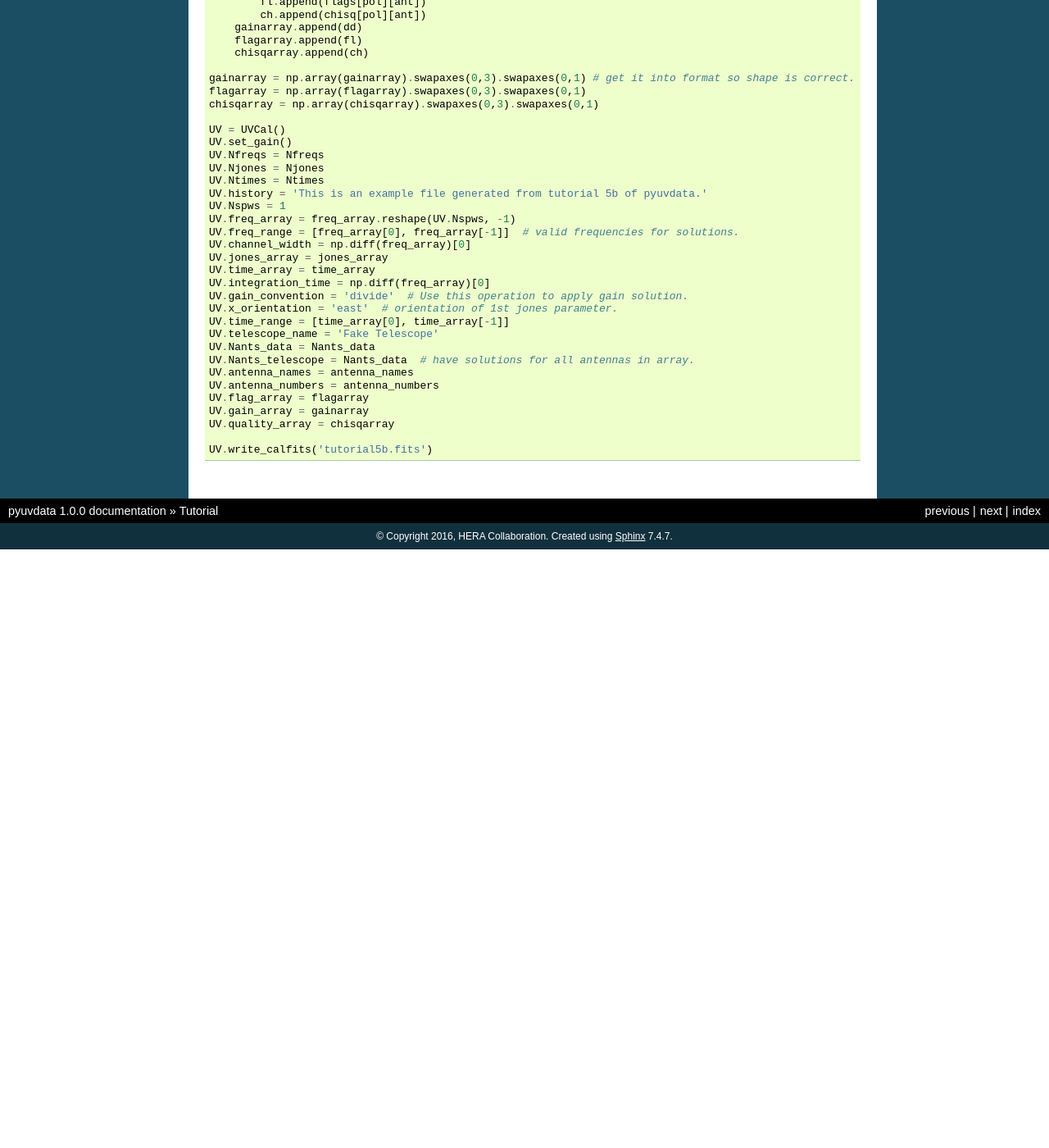
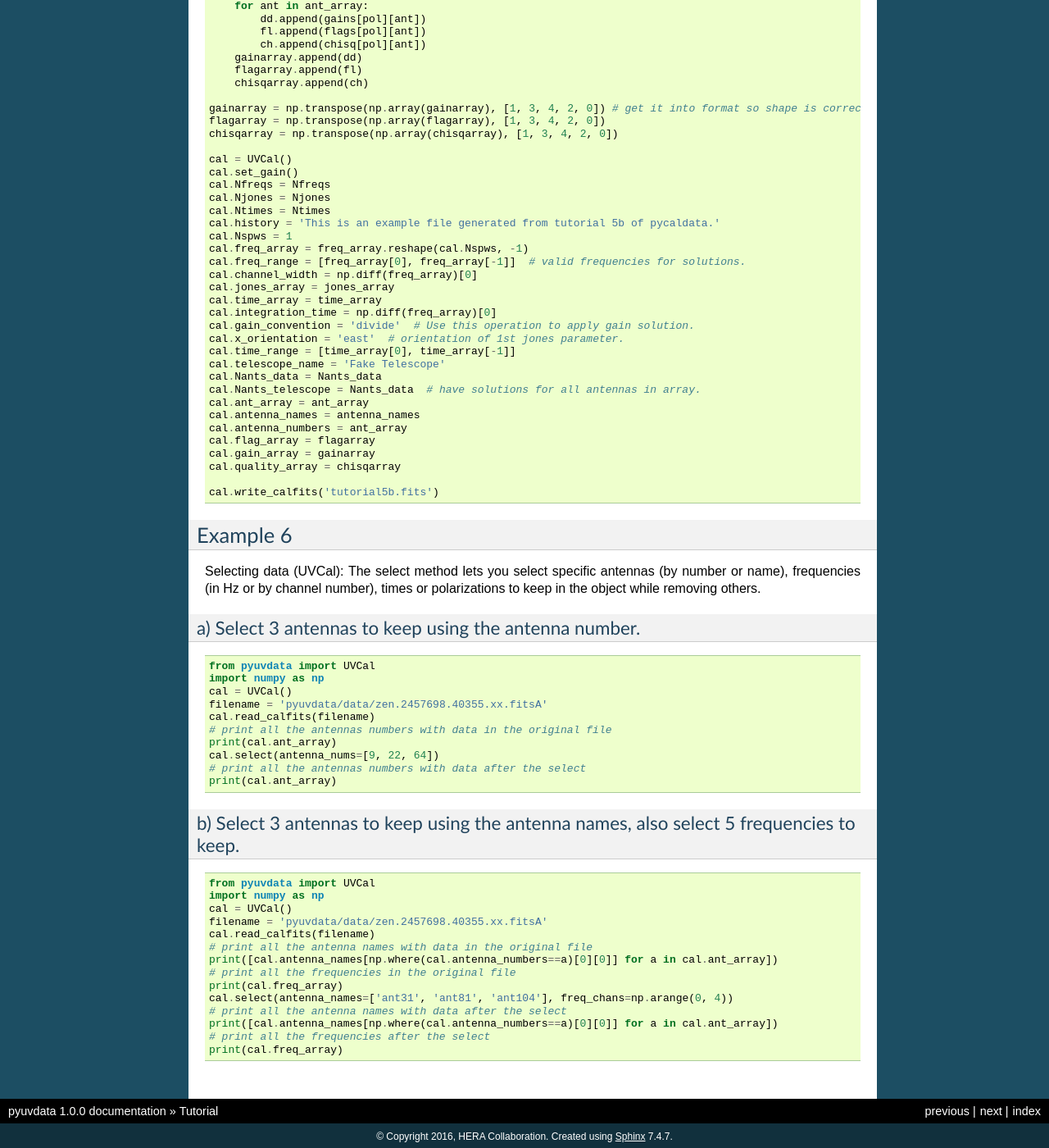
Before and after one commit to RadioAstronomySoftwareGroup/pyuvdata, a Sphinx documentation site: the page built from docs/tutorial.rst, in a window 1280 px wide and 1400 px high, scrolled down 3559 px. Shown: the whole window at 82% size. Built offline with Sphinx 7.4.7, drawn with Linux system fonts in a browser that asks for light colours; before the commit the page ends 4229 px from its top, so only the background shows below that; some of the changed text lies outside the part shown.

Commit message:
Update tutorial, including changes for spw and ant_array in uvcal

```diff
--- a/docs/tutorial.rst
+++ b/docs/tutorial.rst
@@ -3,7 +3,7 @@
 
 Example 1
 ---------
-Converting between tested data formats
+UVData: Converting between tested data formats
 
 a) miriad (aipy) -> uvfits
 **************************
@@ -55,7 +55,7 @@
 
 Example 2
 ---------
-Phasing/unphasing data::
+UVData: Phasing/unphasing data::
 
   from pyuvdata import UVData
   import ephem
@@ -70,7 +70,7 @@
 
 Example 3
 ---------
-Making a simple waterfall plot::
+UVData: Making a simple waterfall plot::
 
   from pyuvdata import UVData
   import numpy as np
@@ -88,8 +88,9 @@
 
 Example 4
 ---------
-Selecting data: The select method lets you select specific antennas, frequencies,
-times or polarizations to keep in the object while removing others.
+Selecting data (UVData): The select method lets you select specific antennas (by number or name),
+antenna pairs, frequencies (in Hz or by channel number), times or polarizations
+to keep in the object while removing others.
 
 a) Select 3 antennas to keep using the antenna number.
 ****************
@@ -153,17 +154,17 @@
   from pyuvdata import UVCal
   import numpy as np
   import matplotlib.pyplot as plt
-  UV = UVCal()
+  cal = UVCal()
   filename = 'pyuvdata/data/zen.2457698.40355.xx.fitsA'
-  UV.read_calfits(filename)
-  print 'Cal Type = ', UV.cal_type  # should print out 'gains'
-  print 'Number of jones parameters = ', UV.Njones, UV.jones_array  # number of antenna polarizations and polarization type.
-  print 'Number of antennas with data = ', UV.Nants_data
-  print 'Number of frequencies = ', UV.Nfreqs
-  print 'Shape of the gain_array', UV.gain_array.shape  # (UV.Nants_data, UV.Nfreqs, UV.Ntimes, UV.Njones)
-  for ant in range(UV.Nants_data):
-      plt.plot(UV.freq_array.flatten(), np.abs(UV.gain_array[ant, :, 0, 0]))  # plot abs of all gains for first time and first jones polarization.
-  plt.xlabel('Frequency (GHz)')
+  cal.read_calfits(filename)
+  print 'Cal Type = ', cal.cal_type  # should print out 'gains'
+  print 'Number of jones parameters = ', cal.Njones, cal.jones_array  # number of antenna polarizations and polarization type.
+  print 'Number of antennas with data = ', cal.Nants_data
+  print 'Number of frequencies = ', cal.Nfreqs
+  print 'Shape of the gain_array', cal.gain_array.shape  # (cal.Nants_data, cal.Nfreqs, cal.Ntimes, cal.Njones)
+  for ant in range(cal.Nants_data):
+      plt.plot(cal.freq_array.flatten(), np.abs(cal.gain_array[ant, 0, :, 0, 0]))  # plot abs of all gains for first time and first jones polarization.
+  plt.xlabel('Frequency (Hz)')
   plt.ylabel('Abs(gains)')
   plt.show()
 
@@ -178,11 +179,12 @@
   Ntimes = len(time_array)
   freq_array = np.linspace(1e6, 2e6, 1024)  # frequency array in Hz
   Nfreqs = len(freq_array)
-  jones_array = np.array([-5])  #  only 1 jones parameter (E-W).
+  jones_array = np.array([-5, -6])  #  only 2 jones parameters.
   Njones = len(jones_array)
-  antenna_numbers = np.arange(19)
-  Nants_data = len(antenna_numbers)
-  antenna_names = np.array(['ant{0}.format(ant)' for ant in antenna_numbers])
+  ant_array = np.arange(19)
+  Nants_data = len(ant_array)
+  antenna_names = np.array(['ant{0}.format(ant)' for ant in ant_array])
+  Nspws = 1  # only 1 spw is supported
   # Generate fake data to process into correct format. Gains formatted with gains[pol][ant].
   gains = {}
   flags = {}
@@ -192,10 +194,10 @@
           gains[pol] = {}
           flags[pol] = {}
           chisq[pol] = {}
-      for ant in antenna_numbers:
-          gains[pol][ant] = np.random.randn(Ntimes, Nfreqs) + 1j*np.random.randn(Ntimes, Nfreqs)
+      for ant in ant_array:
+          gains[pol][ant] = np.random.randn(Ntimes, Nspws, Nfreqs) + 1j*np.random.randn(Ntimes, Nspws, Nfreqs)
           flags[pol][ant] = np.ones_like(gains[pol][ant], dtype=np.bool)
-          chisq[pol][ant] = np.random.randn(Ntimes, Nfreqs)
+          chisq[pol][ant] = np.random.randn(Ntimes, Nspws, Nfreqs)
 
   gainarray = []
   flagarray = []
@@ -204,7 +206,7 @@
       dd = []
       fl = []
       ch = []
-      for ant in antenna_numbers:
+      for ant in ant_array:
           dd.append(gains[pol][ant])
           fl.append(flags[pol][ant])
           ch.append(chisq[pol][ant])
@@ -212,33 +214,74 @@
       flagarray.append(fl)
       chisqarray.append(ch)
 
-  gainarray = np.array(gainarray).swapaxes(0,3).swapaxes(0,1) # get it into format so shape is correct.
-  flagarray = np.array(flagarray).swapaxes(0,3).swapaxes(0,1)
-  chisqarray = np.array(chisqarray).swapaxes(0,3).swapaxes(0,1)
+  gainarray = np.transpose(np.array(gainarray), [1, 3, 4, 2, 0]) # get it into format so shape is correct.
+  flagarray = np.transpose(np.array(flagarray), [1, 3, 4, 2, 0])
+  chisqarray = np.transpose(np.array(chisqarray), [1, 3, 4, 2, 0])
 
-  UV = UVCal()
-  UV.set_gain()
-  UV.Nfreqs = Nfreqs
-  UV.Njones = Njones
-  UV.Ntimes = Ntimes
-  UV.history = 'This is an example file generated from tutorial 5b of pyuvdata.'
-  UV.Nspws = 1
-  UV.freq_array = freq_array.reshape(UV.Nspws, -1)
-  UV.freq_range = [freq_array[0], freq_array[-1]]  # valid frequencies for solutions.
-  UV.channel_width = np.diff(freq_array)[0]
-  UV.jones_array = jones_array
-  UV.time_array = time_array
-  UV.integration_time = np.diff(freq_array)[0]
-  UV.gain_convention = 'divide'  # Use this operation to apply gain solution.
-  UV.x_orientation = 'east'  # orientation of 1st jones parameter.
-  UV.time_range = [time_array[0], time_array[-1]]
-  UV.telescope_name = 'Fake Telescope'
-  UV.Nants_data = Nants_data
-  UV.Nants_telescope = Nants_data  # have solutions for all antennas in array.
-  UV.antenna_names = antenna_names
-  UV.antenna_numbers = antenna_numbers
-  UV.flag_array = flagarray
-  UV.gain_array = gainarray
-  UV.quality_array = chisqarray
+  cal = UVCal()
+  cal.set_gain()
+  cal.Nfreqs = Nfreqs
+  cal.Njones = Njones
+  cal.Ntimes = Ntimes
+  cal.history = 'This is an example file generated from tutorial 5b of pycaldata.'
+  cal.Nspws = 1
+  cal.freq_array = freq_array.reshape(cal.Nspws, -1)
+  cal.freq_range = [freq_array[0], freq_array[-1]]  # valid frequencies for solutions.
+  cal.channel_width = np.diff(freq_array)[0]
+  cal.jones_array = jones_array
+  cal.time_array = time_array
+  cal.integration_time = np.diff(freq_array)[0]
+  cal.gain_convention = 'divide'  # Use this operation to apply gain solution.
+  cal.x_orientation = 'east'  # orientation of 1st jones parameter.
+  cal.time_range = [time_array[0], time_array[-1]]
+  cal.telescope_name = 'Fake Telescope'
+  cal.Nants_data = Nants_data
+  cal.Nants_telescope = Nants_data  # have solutions for all antennas in array.
+  cal.ant_array = ant_array
+  cal.antenna_names = antenna_names
+  cal.antenna_numbers = ant_array
+  cal.flag_array = flagarray
+  cal.gain_array = gainarray
+  cal.quality_array = chisqarray
 
-  UV.write_calfits('tutorial5b.fits')
+  cal.write_calfits('tutorial5b.fits')
+
+Example 6
+---------
+Selecting data (UVCal): The select method lets you select specific antennas (by number or name),
+frequencies (in Hz or by channel number), times or polarizations
+to keep in the object while removing others.
+
+a) Select 3 antennas to keep using the antenna number.
+****************
+::
+
+  from pyuvdata import UVCal
+  import numpy as np
+  cal = UVCal()
+  filename = 'pyuvdata/data/zen.2457698.40355.xx.fitsA'
+  cal.read_calfits(filename)
+  # print all the antennas numbers with data in the original file
+  print(cal.ant_array)
+  cal.select(antenna_nums=[9, 22, 64])
+  # print all the antennas numbers with data after the select
+  print(cal.ant_array)
+
+b) Select 3 antennas to keep using the antenna names, also select 5 frequencies to keep.
+****************
+::
+
+  from pyuvdata import UVCal
+  import numpy as np
+  cal = UVCal()
+  filename = 'pyuvdata/data/zen.2457698.40355.xx.fitsA'
+  cal.read_calfits(filename)
+  # print all the antenna names with data in the original file
+  print([cal.antenna_names[np.where(cal.antenna_numbers==a)[0][0]] for a in cal.ant_array])
+  # print all the frequencies in the original file
+  print(cal.freq_array)
+  cal.select(antenna_names=['ant31', 'ant81', 'ant104'], freq_chans=np.arange(0, 4))
+  # print all the antenna names with data after the select
+  print([cal.antenna_names[np.where(cal.antenna_numbers==a)[0][0]] for a in cal.ant_array])
+  # print all the frequencies after the select
+  print(cal.freq_array)
```
Also changed, not shown: 1 other file.
